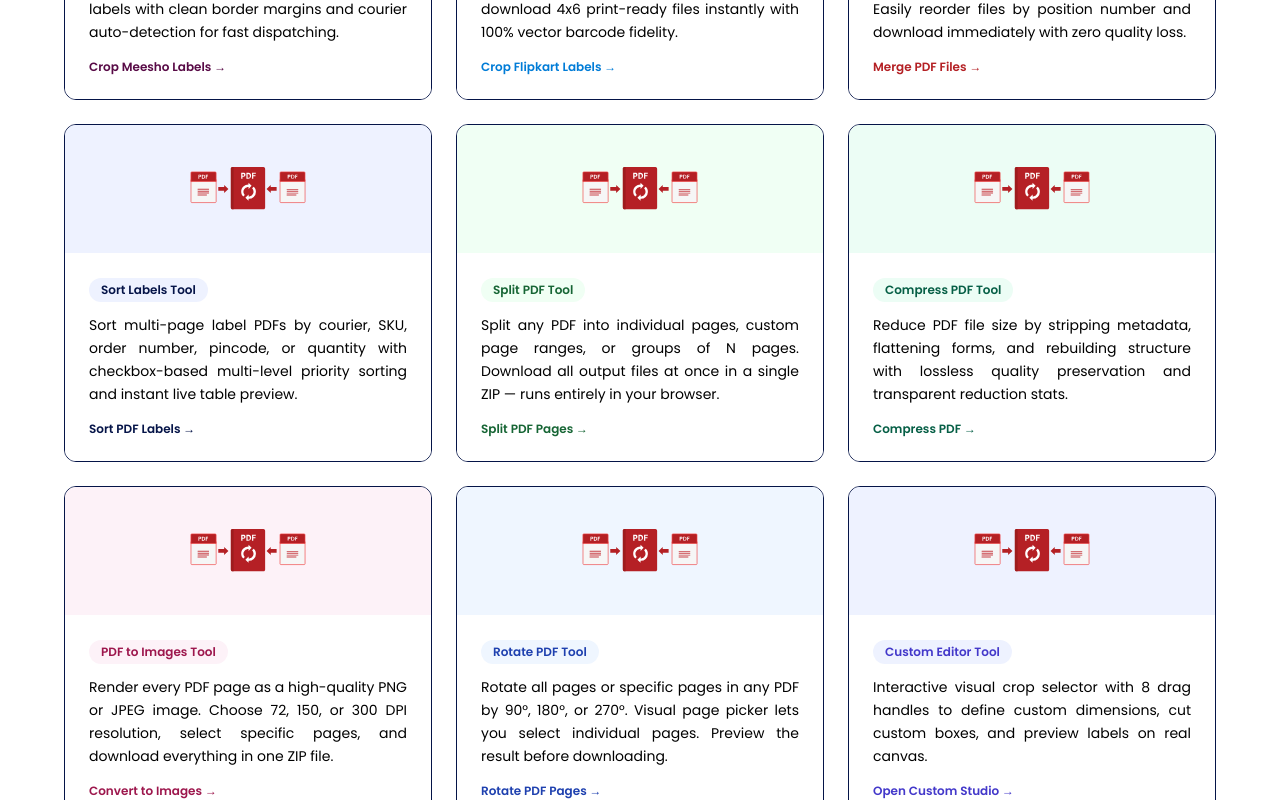
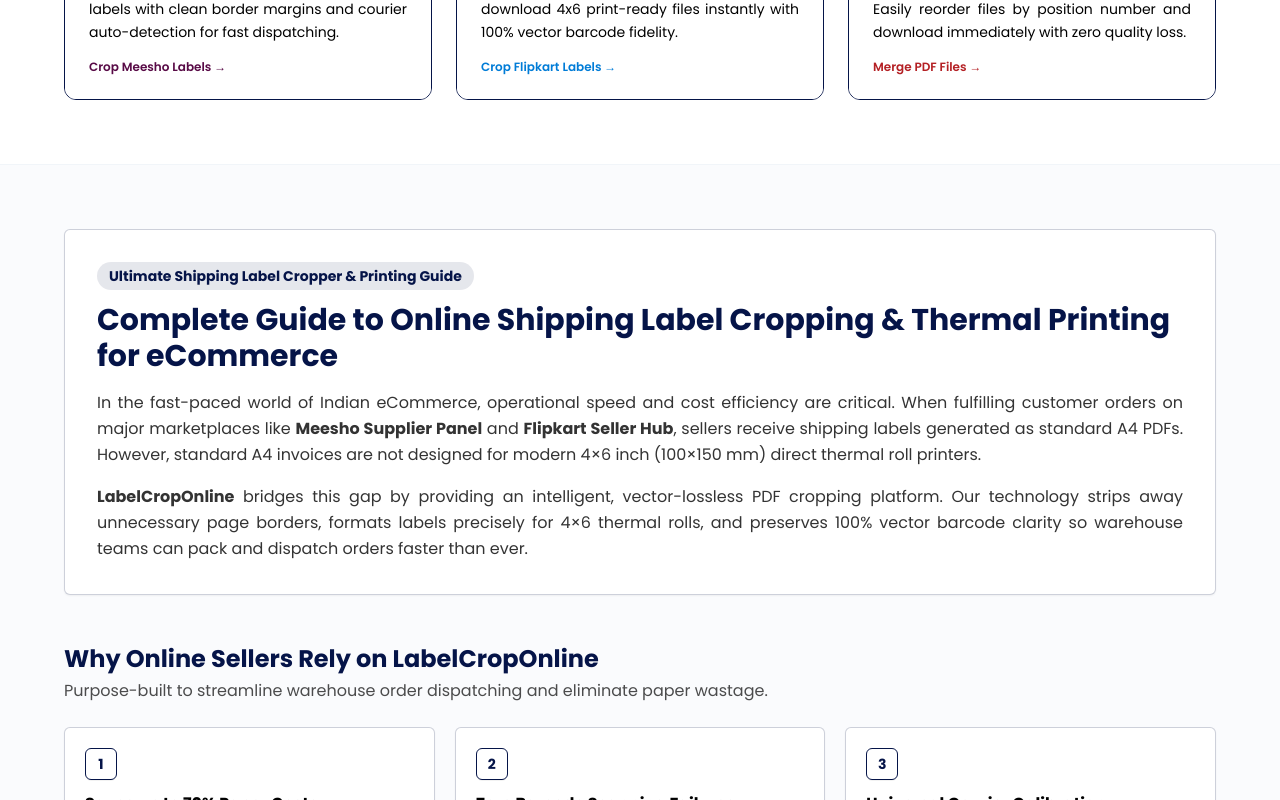
Before and after one commit to Utsavvasani/labelcroponline, a Next.js app: page / in a window 1280 px wide. Shown: the part 1120-1920 px from the top of the page. Built offline with nearby package versions, Linux system fonts and the light colour scheme.

Commit message:
feat: implement Meesho and Flipkart label cropping pages with custom area selection support

```diff
--- a/src/app/meesho-label-crop/page.tsx
+++ b/src/app/meesho-label-crop/page.tsx
@@ -586,7 +586,7 @@ export default function MeeshoLabelCropPage() {
             <div className="grid sm:grid-cols-2 lg:grid-cols-3 gap-4 sm:gap-5">
               {/* Feature 1 */}
               <div className="p-4 sm:p-5 bg-white border border-[#051448]/20 rounded-md shadow-xs">
-                <div className="w-8 h-8 rounded bg-[#051448] text-white flex items-center justify-center font-bold text-sm mb-3">
+                <div className="w-8 h-8 rounded-md border border-[#051448] bg-white text-[#051448] flex items-center justify-center font-bold text-sm mb-3 shadow-2xs">
                   1
                 </div>
                 <h4 className="font-bold text-sm sm:text-base text-black mb-1.5">Courier-Wise Calibration</h4>
@@ -597,7 +597,7 @@ export default function MeeshoLabelCropPage() {
 
               {/* Feature 2 */}
               <div className="p-4 sm:p-5 bg-white border border-[#051448]/20 rounded-md shadow-xs">
-                <div className="w-8 h-8 rounded bg-[#051448] text-white flex items-center justify-center font-bold text-sm mb-3">
+                <div className="w-8 h-8 rounded-md border border-[#051448] bg-white text-[#051448] flex items-center justify-center font-bold text-sm mb-3 shadow-2xs">
                   2
                 </div>
                 <h4 className="font-bold text-sm sm:text-base text-black mb-1.5">Full Invoice &amp; Label+SKU Modes</h4>
@@ -608,7 +608,7 @@ export default function MeeshoLabelCropPage() {
 
               {/* Feature 3 */}
               <div className="p-4 sm:p-5 bg-white border border-[#051448]/20 rounded-md shadow-xs">
-                <div className="w-8 h-8 rounded bg-[#051448] text-white flex items-center justify-center font-bold text-sm mb-3">
+                <div className="w-8 h-8 rounded-md border border-[#051448] bg-white text-[#051448] flex items-center justify-center font-bold text-sm mb-3 shadow-2xs">
                   3
                 </div>
                 <h4 className="font-bold text-sm sm:text-base text-black mb-1.5">100% Barcode Quality</h4>
@@ -619,7 +619,7 @@ export default function MeeshoLabelCropPage() {
 
               {/* Feature 4 */}
               <div className="p-4 sm:p-5 bg-white border border-[#051448]/20 rounded-md shadow-xs">
-                <div className="w-8 h-8 rounded bg-[#051448] text-white flex items-center justify-center font-bold text-sm mb-3">
+                <div className="w-8 h-8 rounded-md border border-[#051448] bg-white text-[#051448] flex items-center justify-center font-bold text-sm mb-3 shadow-2xs">
                   4
                 </div>
                 <h4 className="font-bold text-sm sm:text-base text-black mb-1.5">Custom Area Crop Studio</h4>
@@ -630,7 +630,7 @@ export default function MeeshoLabelCropPage() {
 
               {/* Feature 5 */}
               <div className="p-4 sm:p-5 bg-white border border-[#051448]/20 rounded-md shadow-xs">
-                <div className="w-8 h-8 rounded bg-[#051448] text-white flex items-center justify-center font-bold text-sm mb-3">
+                <div className="w-8 h-8 rounded-md border border-[#051448] bg-white text-[#051448] flex items-center justify-center font-bold text-sm mb-3 shadow-2xs">
                   5
                 </div>
                 <h4 className="font-bold text-sm sm:text-base text-black mb-1.5">Eliminate Scissor Cutting</h4>
@@ -641,7 +641,7 @@ export default function MeeshoLabelCropPage() {
 
               {/* Feature 6 */}
               <div className="p-4 sm:p-5 bg-white border border-[#051448]/20 rounded-md shadow-xs">
-                <div className="w-8 h-8 rounded bg-[#051448] text-white flex items-center justify-center font-bold text-sm mb-3">
+                <div className="w-8 h-8 rounded-md border border-[#051448] bg-white text-[#051448] flex items-center justify-center font-bold text-sm mb-3 shadow-2xs">
                   6
                 </div>
                 <h4 className="font-bold text-sm sm:text-base text-black mb-1.5">100% Private &amp; Secure</h4>
--- a/src/app/page.tsx
+++ b/src/app/page.tsx
@@ -92,72 +92,6 @@ const cardPlatforms = [
     desc: "Combine multiple shipping labels, packing slips, or document PDFs into one single file. Easily reorder files by position number and download immediately with zero quality loss.",
     tag: "PDF Merge Tool",
     cta: "Merge PDF Files →",
-  },
-  {
-    name: "Sort Labels",
-    logo: "/merge_icon.svg",
-    href: "/sort-labels",
-    color: "#051448",
-    lightBg: "#eef2ff",
-    logoClass: "h-14 w-auto",
-    desc: "Sort multi-page label PDFs by courier, SKU, order number, pincode, or quantity with checkbox-based multi-level priority sorting and instant live table preview.",
-    tag: "Sort Labels Tool",
-    cta: "Sort PDF Labels →",
-  },
-  {
-    name: "Split PDF",
-    logo: "/merge_icon.svg",
-    href: "/split-pdf",
-    color: "#166534",
-    lightBg: "#f0fff4",
-    logoClass: "h-14 w-auto",
-    desc: "Split any PDF into individual pages, custom page ranges, or groups of N pages. Download all output files at once in a single ZIP — runs entirely in your browser.",
-    tag: "Split PDF Tool",
-    cta: "Split PDF Pages →",
-  },
-  {
-    name: "Compress PDF",
-    logo: "/merge_icon.svg",
-    href: "/compress-pdf",
-    color: "#065f46",
-    lightBg: "#ecfdf5",
-    logoClass: "h-14 w-auto",
-    desc: "Reduce PDF file size by stripping metadata, flattening forms, and rebuilding structure with lossless quality preservation and transparent reduction stats.",
-    tag: "Compress PDF Tool",
-    cta: "Compress PDF →",
-  },
-  {
-    name: "PDF to Images",
-    logo: "/merge_icon.svg",
-    href: "/pdf-to-images",
-    color: "#9d174d",
-    lightBg: "#fdf2f8",
-    logoClass: "h-14 w-auto",
-    desc: "Render every PDF page as a high-quality PNG or JPEG image. Choose 72, 150, or 300 DPI resolution, select specific pages, and download everything in one ZIP file.",
-    tag: "PDF to Images Tool",
-    cta: "Convert to Images →",
-  },
-  {
-    name: "Rotate PDF",
-    logo: "/merge_icon.svg",
-    href: "/rotate-pdf",
-    color: "#1e40af",
-    lightBg: "#eff6ff",
-    logoClass: "h-14 w-auto",
-    desc: "Rotate all pages or specific pages in any PDF by 90°, 180°, or 270°. Visual page picker lets you select individual pages. Preview the result before downloading.",
-    tag: "Rotate PDF Tool",
-    cta: "Rotate PDF Pages →",
-  },
-  {
-    name: "Custom Crop Studio",
-    logo: "/merge_icon.svg",
-    href: "/editor",
-    color: "#4338ca",
-    lightBg: "#eef2ff",
-    logoClass: "h-14 w-auto",
-    desc: "Interactive visual crop selector with 8 drag handles to define custom dimensions, cut custom boxes, and preview labels on real canvas.",
-    tag: "Custom Editor Tool",
-    cta: "Open Custom Studio →",
   },
 ];
 
@@ -342,7 +276,7 @@ export default function Home() {
 
             <div className="grid sm:grid-cols-2 lg:grid-cols-3 gap-4 sm:gap-5">
               <div className="p-5 bg-white border border-[#051448]/20 rounded-md shadow-xs">
-                <div className="w-8 h-8 rounded bg-[#051448] text-white flex items-center justify-center font-bold text-sm mb-3">
+                <div className="w-8 h-8 rounded-md border border-[#051448] bg-white text-[#051448] flex items-center justify-center font-bold text-sm mb-3 shadow-2xs">
                   1
                 </div>
                 <h4 className="font-bold text-sm sm:text-base text-black mb-1.5">Saves up to 70% Paper Costs</h4>
@@ -352,7 +286,7 @@ export default function Home() {
               </div>
 
               <div className="p-5 bg-white border border-[#051448]/20 rounded-md shadow-xs">
-                <div className="w-8 h-8 rounded bg-[#051448] text-white flex items-center justify-center font-bold text-sm mb-3">
+                <div className="w-8 h-8 rounded-md border border-[#051448] bg-white text-[#051448] flex items-center justify-center font-bold text-sm mb-3 shadow-2xs">
                   2
                 </div>
                 <h4 className="font-bold text-sm sm:text-base text-black mb-1.5">Zero Barcode Scanning Failures</h4>
@@ -362,7 +296,7 @@ export default function Home() {
               </div>
 
               <div className="p-5 bg-white border border-[#051448]/20 rounded-md shadow-xs">
-                <div className="w-8 h-8 rounded bg-[#051448] text-white flex items-center justify-center font-bold text-sm mb-3">
+                <div className="w-8 h-8 rounded-md border border-[#051448] bg-white text-[#051448] flex items-center justify-center font-bold text-sm mb-3 shadow-2xs">
                   3
                 </div>
                 <h4 className="font-bold text-sm sm:text-base text-black mb-1.5">Universal Courier Calibration</h4>
@@ -372,7 +306,7 @@ export default function Home() {
               </div>
 
               <div className="p-5 bg-white border border-[#051448]/20 rounded-md shadow-xs">
-                <div className="w-8 h-8 rounded bg-[#051448] text-white flex items-center justify-center font-bold text-sm mb-3">
+                <div className="w-8 h-8 rounded-md border border-[#051448] bg-white text-[#051448] flex items-center justify-center font-bold text-sm mb-3 shadow-2xs">
                   4
                 </div>
                 <h4 className="font-bold text-sm sm:text-base text-black mb-1.5">Eliminate Manual Cutting</h4>
@@ -382,7 +316,7 @@ export default function Home() {
               </div>
 
               <div className="p-5 bg-white border border-[#051448]/20 rounded-md shadow-xs">
-                <div className="w-8 h-8 rounded bg-[#051448] text-white flex items-center justify-center font-bold text-sm mb-3">
+                <div className="w-8 h-8 rounded-md border border-[#051448] bg-white text-[#051448] flex items-center justify-center font-bold text-sm mb-3 shadow-2xs">
                   5
                 </div>
                 <h4 className="font-bold text-sm sm:text-base text-black mb-1.5">Interactive Crop Studio</h4>
@@ -392,7 +326,7 @@ export default function Home() {
               </div>
 
               <div className="p-5 bg-white border border-[#051448]/20 rounded-md shadow-xs">
-                <div className="w-8 h-8 rounded bg-[#051448] text-white flex items-center justify-center font-bold text-sm mb-3">
+                <div className="w-8 h-8 rounded-md border border-[#051448] bg-white text-[#051448] flex items-center justify-center font-bold text-sm mb-3 shadow-2xs">
                   6
                 </div>
                 <h4 className="font-bold text-sm sm:text-base text-black mb-1.5">100% Privacy Guaranteed</h4>
```
Also changed, not shown: src/app/flipkart-label-crop/page.tsx (+6 -6 lines).
